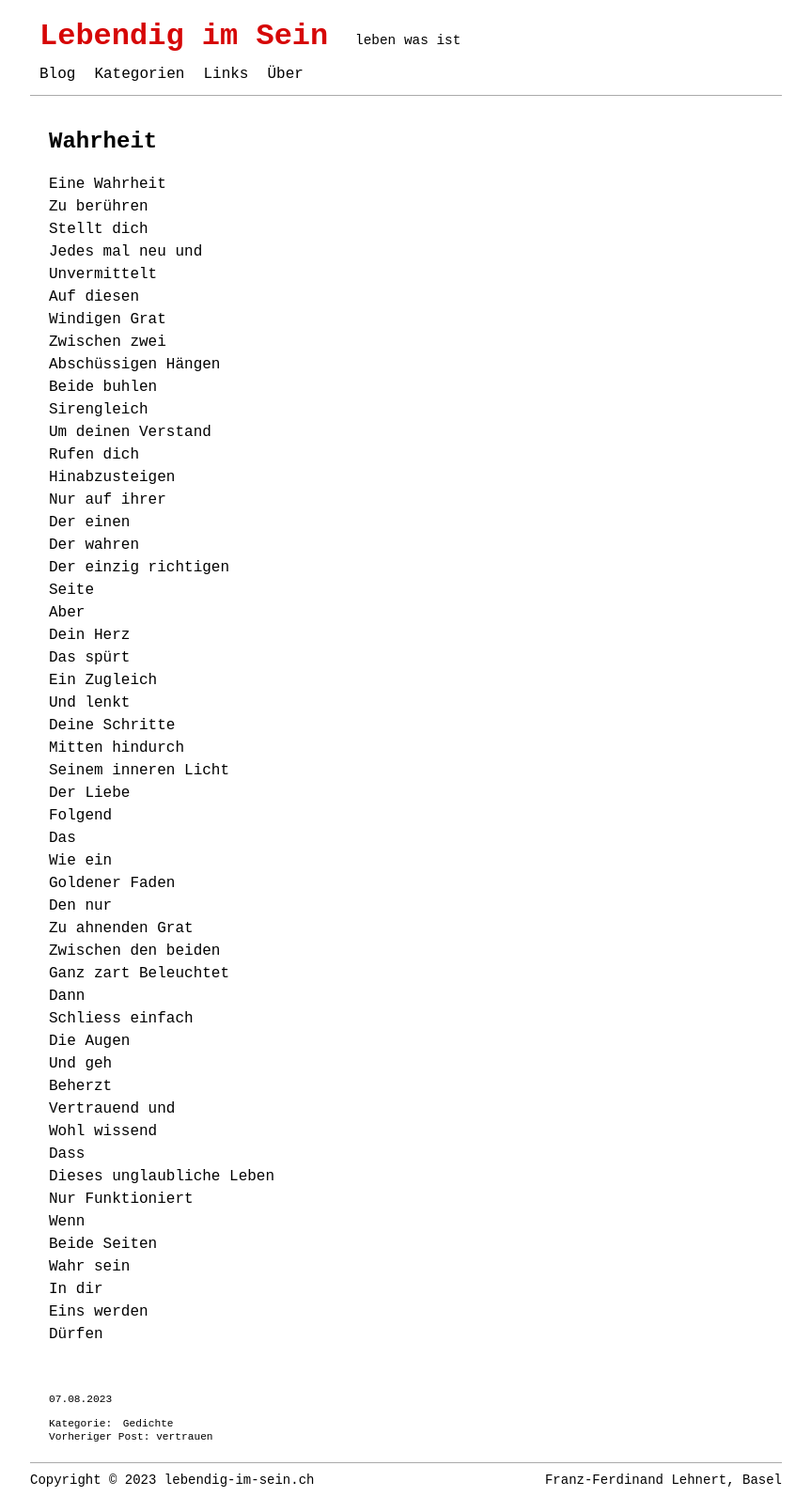
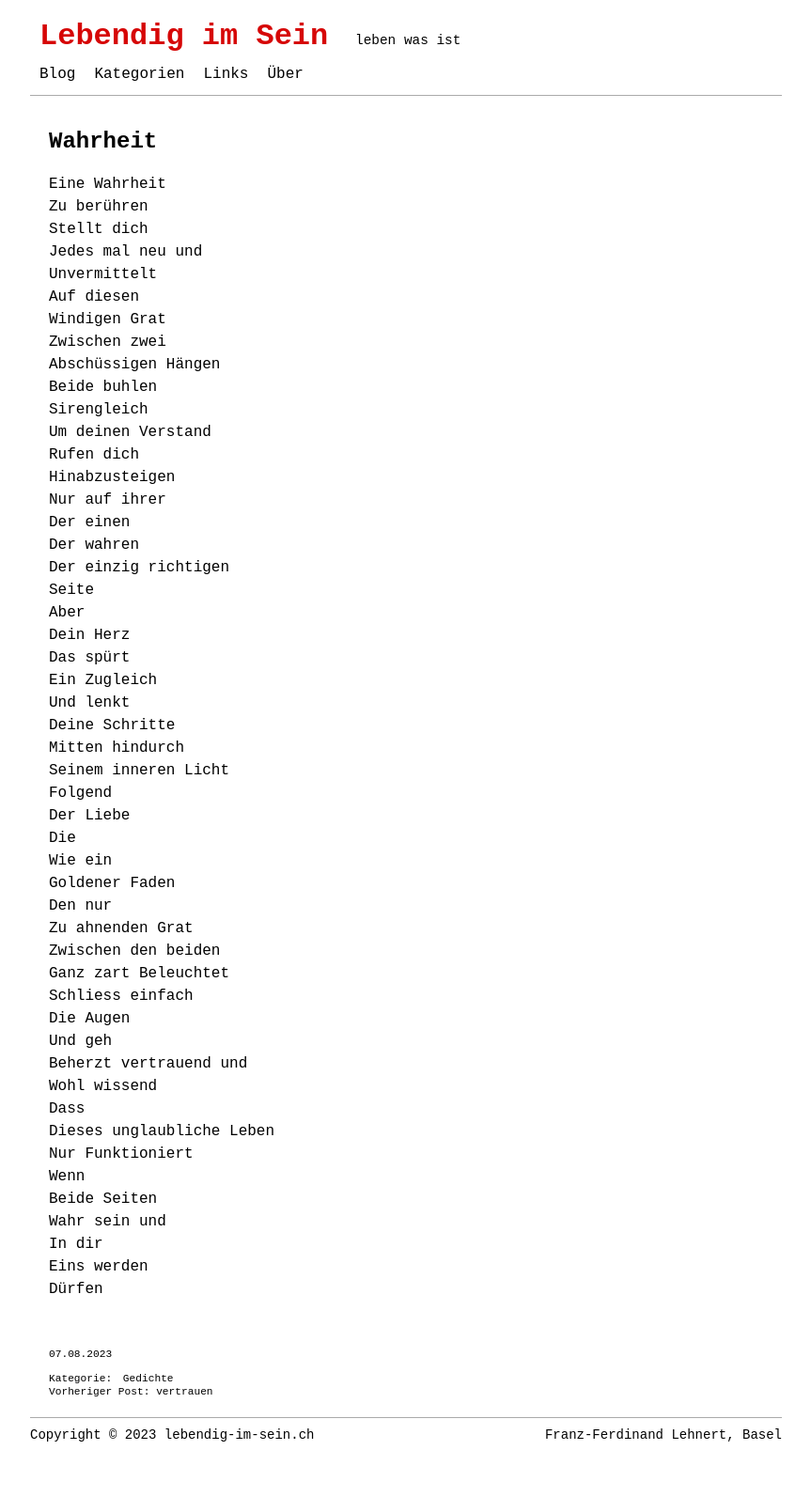
Before and after one commit to lebendigimsein/webpage, a Jekyll site: the page built from _posts/2023-08-07-wahrheit.markdown, in a window 1280 px wide. Shown: the whole page at 94% size, without its empty margins (208-1071 px from the left). Built offline with Jekyll 4.4.1, drawn with Linux system fonts in a browser that asks for light colours; after the commit the page ends 1545 px from its top, so only the background shows below that.

Commit message:
wahrheit changed

```diff
--- a/_posts/2023-08-07-wahrheit.markdown
+++ b/_posts/2023-08-07-wahrheit.markdown
@@ -34,9 +34,9 @@ Und lenkt
 Deine Schritte
 Mitten hindurch
 Seinem inneren Licht
+Folgend
 Der Liebe
-Folgend
-Das
+Die
 Wie ein
 Goldener Faden
 Den nur
@@ -44,19 +44,17 @@ Zu ahnenden Grat
 Zwischen den beiden
 Ganz zart
 Beleuchtet
-Dann
 Schliess einfach
 Die Augen
 Und geh
-Beherzt
-Vertrauend und
+Beherzt vertrauend und
 Wohl wissend
 Dass
 Dieses unglaubliche Leben
 Nur Funktioniert
 Wenn
 Beide Seiten
-Wahr sein
+Wahr sein und
 In dir
 Eins werden
 Dürfen
```
